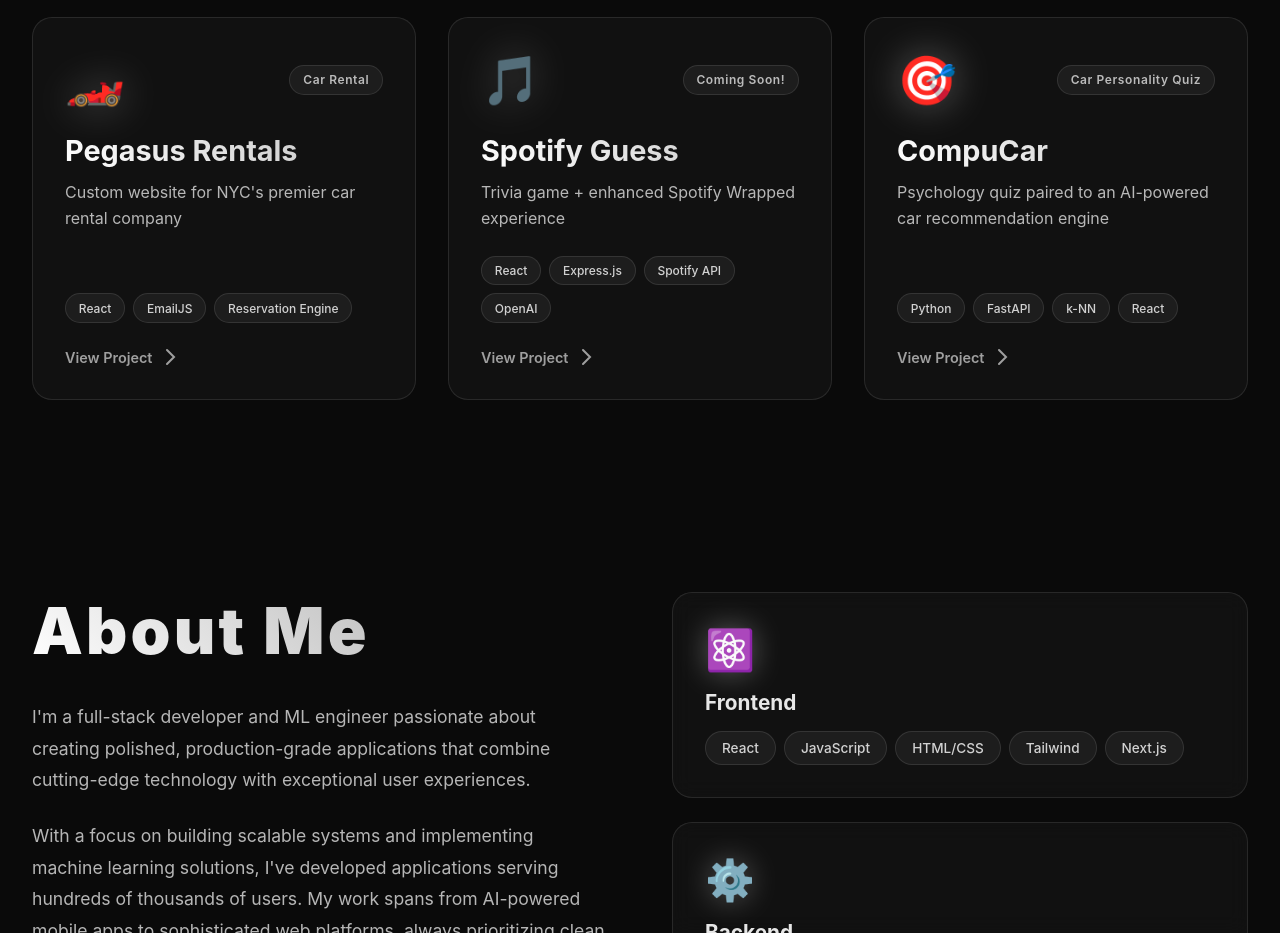
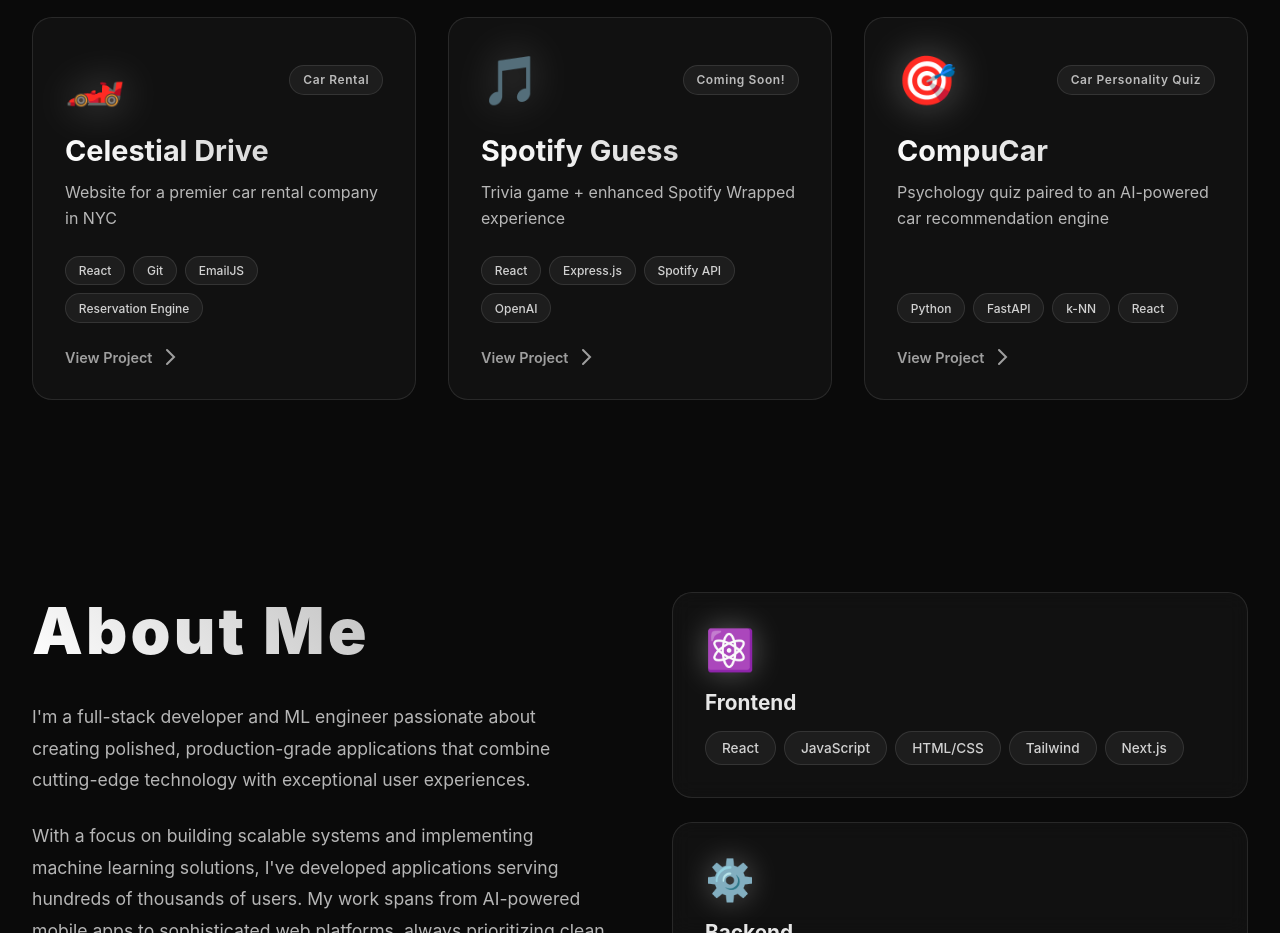
Before and after one commit to danieldeda2/portfolio, a React (Create React App) app: page / in a window 1280 px wide. Shown: the part 1500-2433 px from the top of the page. Built offline with nearby package versions, Linux system fonts and the light colour scheme.

Commit message:
changed project name + link

```diff
--- a/src/Components/Home.jsx
+++ b/src/Components/Home.jsx
@@ -49,11 +49,11 @@
     },
     {
       icon: '🏎️',
-      name: 'Pegasus Rentals',
-      description: 'Custom website for NYC\'s premier car rental company',
-      link: 'https://rentpegasus.com',
+      name: 'Celestial Drive',
+      description: 'Website for a premier car rental company in NYC',
+      link: 'https://celestial-drive.com',
       stats: 'Car Rental',
-      tech: ['React', 'EmailJS', 'Reservation Engine']
+      tech: ['React', 'Git', 'EmailJS', 'Reservation Engine']
     },
     {
       icon: '🎵',
```
